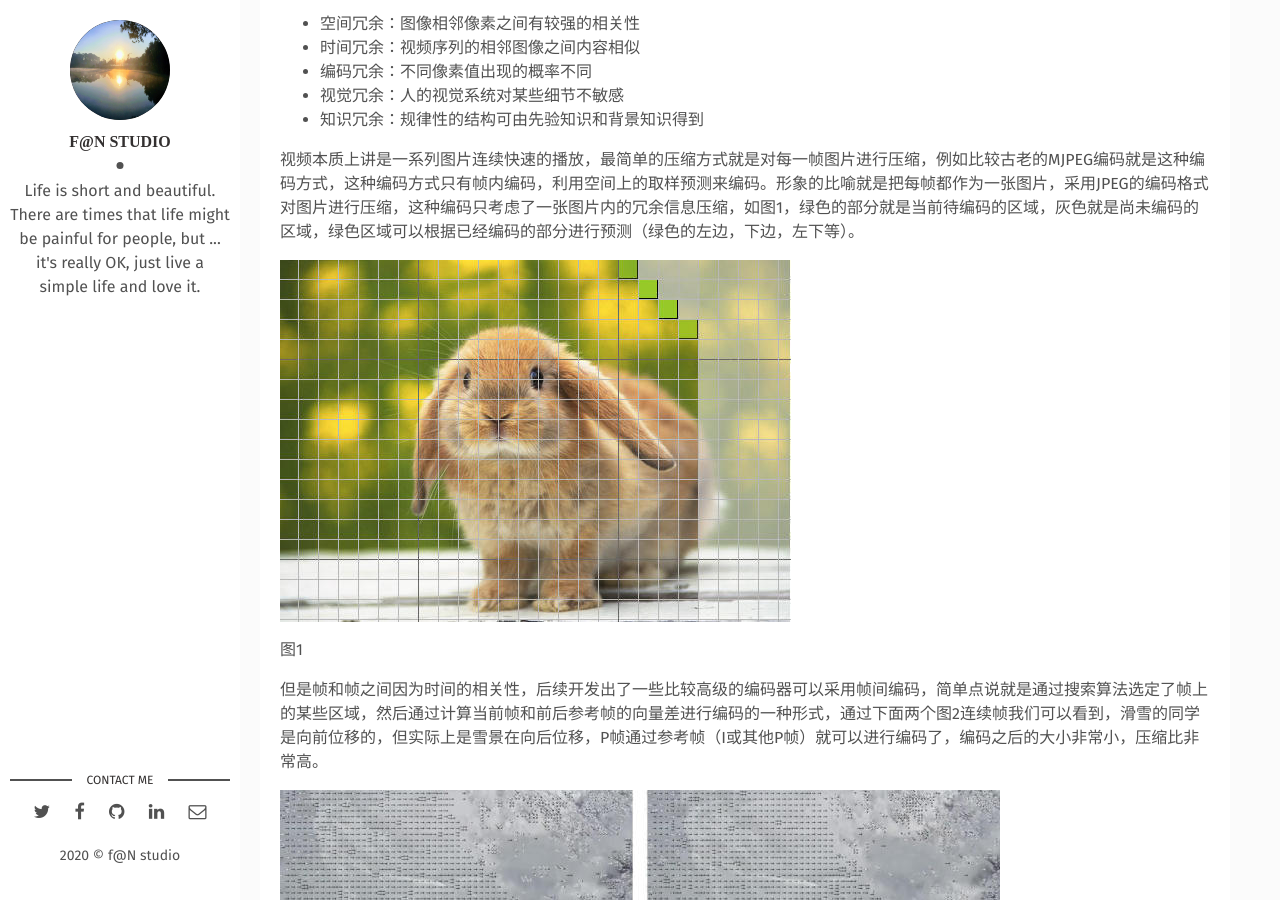
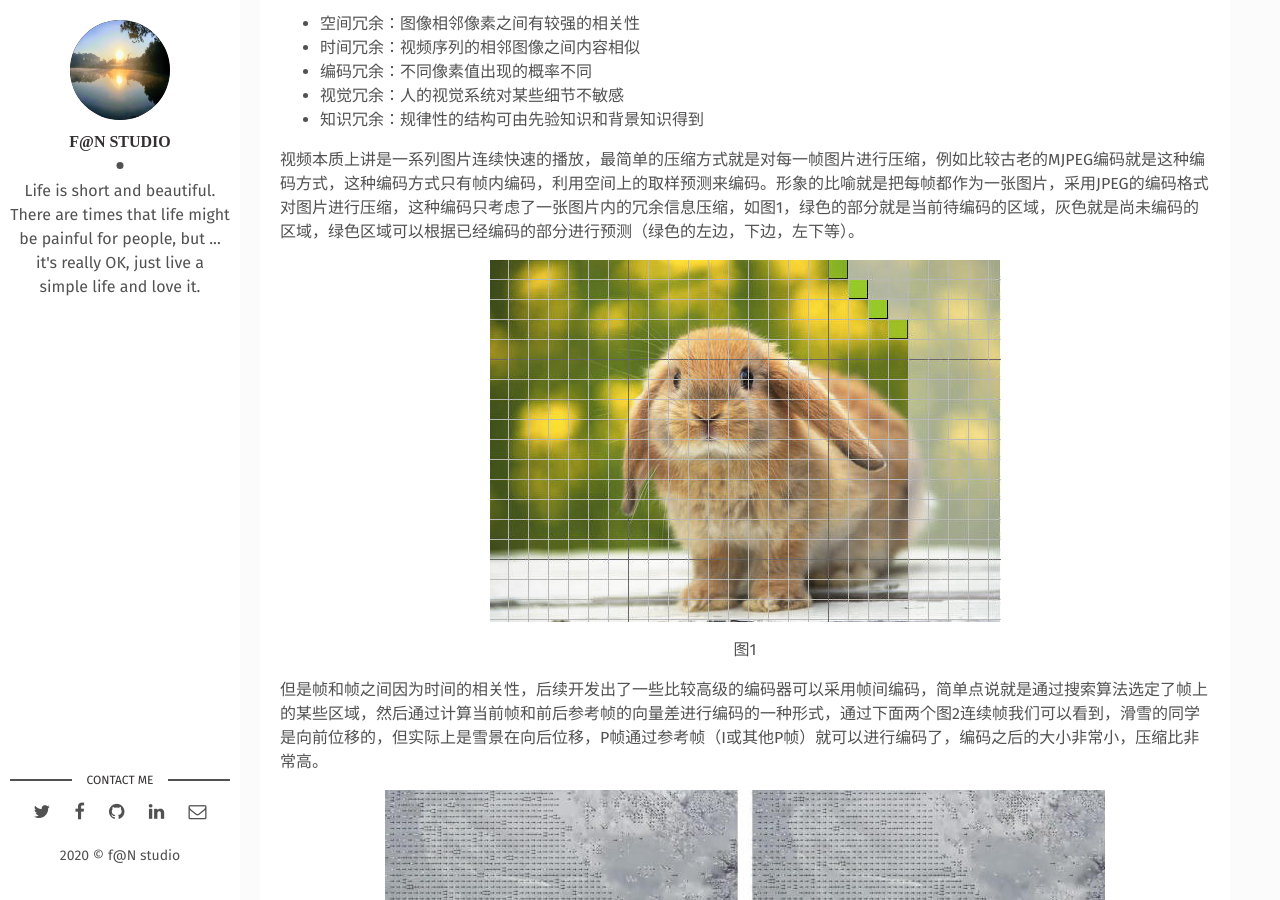
Before and after one commit to wowfrank/wowfrank.github.io, a Jekyll site: the page built from _posts/2019-10-03-live-streaming-code-and-encapsulation.markdown, in a window 1280 px wide and 900 px high, scrolled down 1526 px. Built offline with Jekyll 4.4.1, drawn with Linux system fonts in a browser that asks for light colours; comment, search, counter and statistics services are not loaded.

Commit message:
Update 2019-10-03-live-streaming-code-and-encapsulation.markdown

```diff
--- a/_posts/2019-10-03-live-streaming-code-and-encapsulation.markdown
+++ b/_posts/2019-10-03-live-streaming-code-and-encapsulation.markdown
@@ -56,15 +56,19 @@ excerpt_separator: <!--more-->
 
 视频本质上讲是一系列图片连续快速的播放，最简单的压缩方式就是对每一帧图片进行压缩，例如比较古老的MJPEG编码就是这种编码方式，这种编码方式只有帧内编码，利用空间上的取样预测来编码。形象的比喻就是把每帧都作为一张图片，采用JPEG的编码格式对图片进行压缩，这种编码只考虑了一张图片内的冗余信息压缩，如图1，绿色的部分就是当前待编码的区域，灰色就是尚未编码的区域，绿色区域可以根据已经编码的部分进行预测（绿色的左边，下边，左下等）。
 
+<div align="center"><div markdown='1'>
 ![例图]({{site.baseurl}}/assets/img/live-streaming-code-encapsulation-1.jpeg)
 
 图1
+</div></div>
 
 但是帧和帧之间因为时间的相关性，后续开发出了一些比较高级的编码器可以采用帧间编码，简单点说就是通过搜索算法选定了帧上的某些区域，然后通过计算当前帧和前后参考帧的向量差进行编码的一种形式，通过下面两个图2连续帧我们可以看到，滑雪的同学是向前位移的，但实际上是雪景在向后位移，P帧通过参考帧（I或其他P帧）就可以进行编码了，编码之后的大小非常小，压缩比非常高。
 
+<div align="center"><div markdown='1'>
 ![例图]({{site.baseurl}}/assets/img/live-streaming-code-encapsulation-2.jpeg)
 
 图2
+</div></div>
 
 可能有同学对这两张图片怎么来的感兴趣，这里用了FFmpeg的两行命令来实现，具体FFmpeg的更多内容请看后续章节：
 
@@ -80,13 +84,15 @@ ffmpeg -i tutudebug2.mp4 'tutunormal-%03d.bmp'
 
 <div align="center"><div markdown='1'>
 ![帧内编码图]({{site.baseurl}}/assets/img/live-streaming-code-encapsulation-3.jpeg)
+
+图3：帧内编码图
 </div></div>
 
-图3：帧内编码图
-
+<div align="center"><div markdown='1'>
 ![帧间编码图]({{site.baseurl}}/assets/img/live-streaming-code-encapsulation-4.jpeg)
 
 图4：帧间编码图
+</div></div>
 
 图3、图4两个流程，图3是帧内编码，图4是帧间编码，从图上看到的主要区别就是第一步不相同，其实这两个流程也是结合在一起的，我们通常说的I帧和P帧就是分别采用了帧内编码和帧间编码。
 
```
